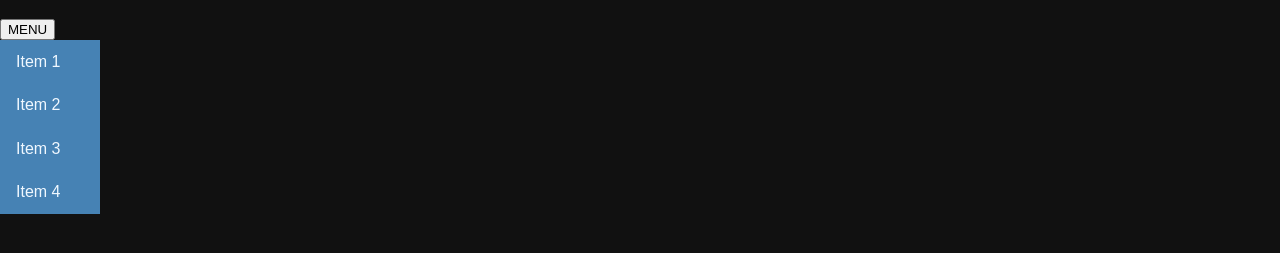
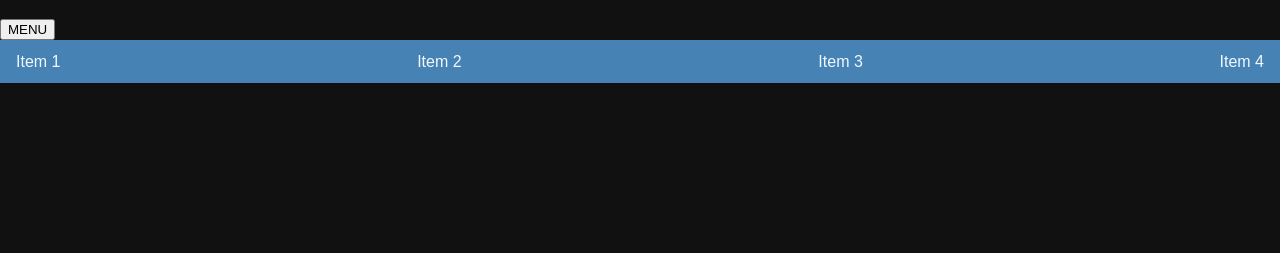
Before and after one commit to DorianCursos/menu-responsive, a plain HTML site: page index.html in a window 1280 px wide. Both pictures are taken after a click on the button "MENU". Shown: the part 61-314 px from the top of the page. Drawn offline with Linux system fonts and the light colour scheme.

Commit message:
Finished

```diff
--- a/css/styles.css
+++ b/css/styles.css
@@ -31,7 +31,7 @@ body {
 }
 
 .menu {
-  display: flex;
+  display: none;
   flex-direction: column;
   width: 100px;
   justify-content: space-between;
@@ -39,6 +39,18 @@ body {
   padding: 0 1rem;
 }
 
+@media screen and (width>=768px) {
+  .menu {
+    display: flex;
+    flex-direction: row;
+    width: 100%;
+  }
+}
+
 .menu__item {
   padding: 0.8rem 0;
 }
+
+.show {
+  display: flex;
+}
--- a/index.html
+++ b/index.html
@@ -8,9 +8,9 @@
   </head>
   <body>
     <h1>Menu responsive</h1>
-    <button>MENU</button>
+    <button id="button-menu">MENU</button>
     <nav>
-      <ul class="menu">
+      <ul id="menu" class="menu">
         <li class="menu__item">
           <a href="#" class="menu__link">Item 1</a>
         </li>
--- a/js/scripts.js
+++ b/js/scripts.js
@@ -0,0 +1,12 @@
+const buttonElement = document.getElementById('button-menu');
+const menuElement = document.getElementById('menu');
+
+const handleMenu = () => {
+  if (menuElement.classList.contains('show')) {
+    menuElement.classList.remove('show');
+  } else {
+    menuElement.classList.add('show');
+  }
+};
+
+buttonElement.addEventListener('click', handleMenu);
```
